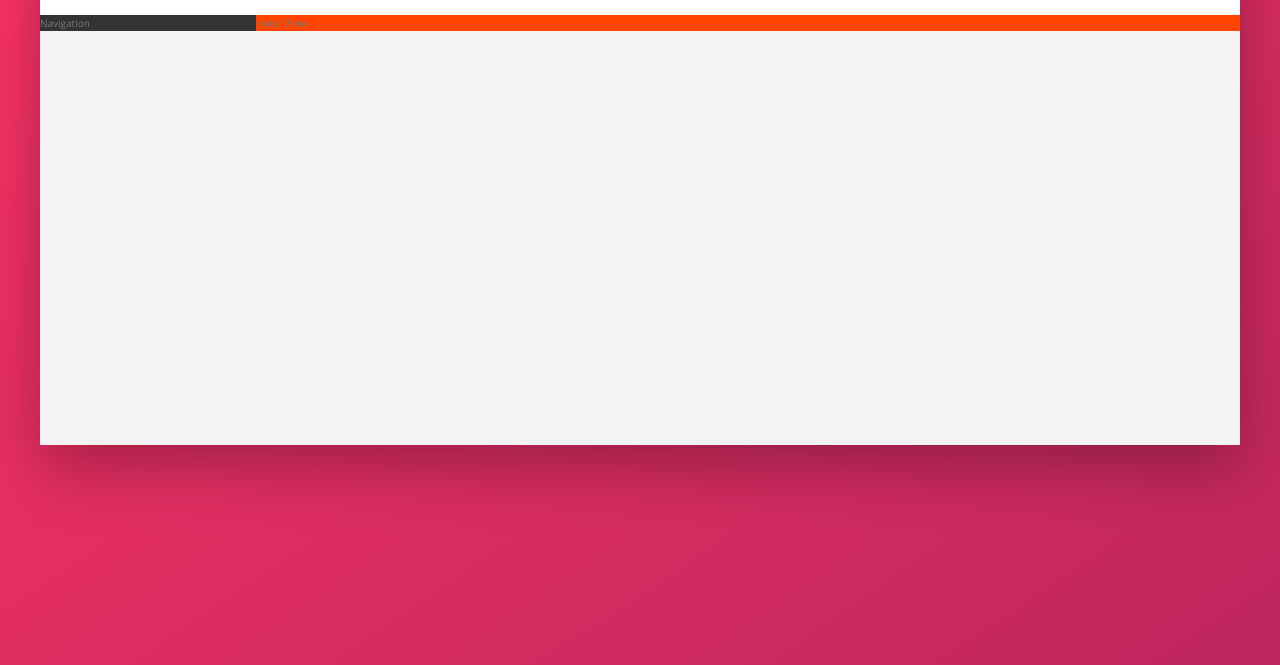
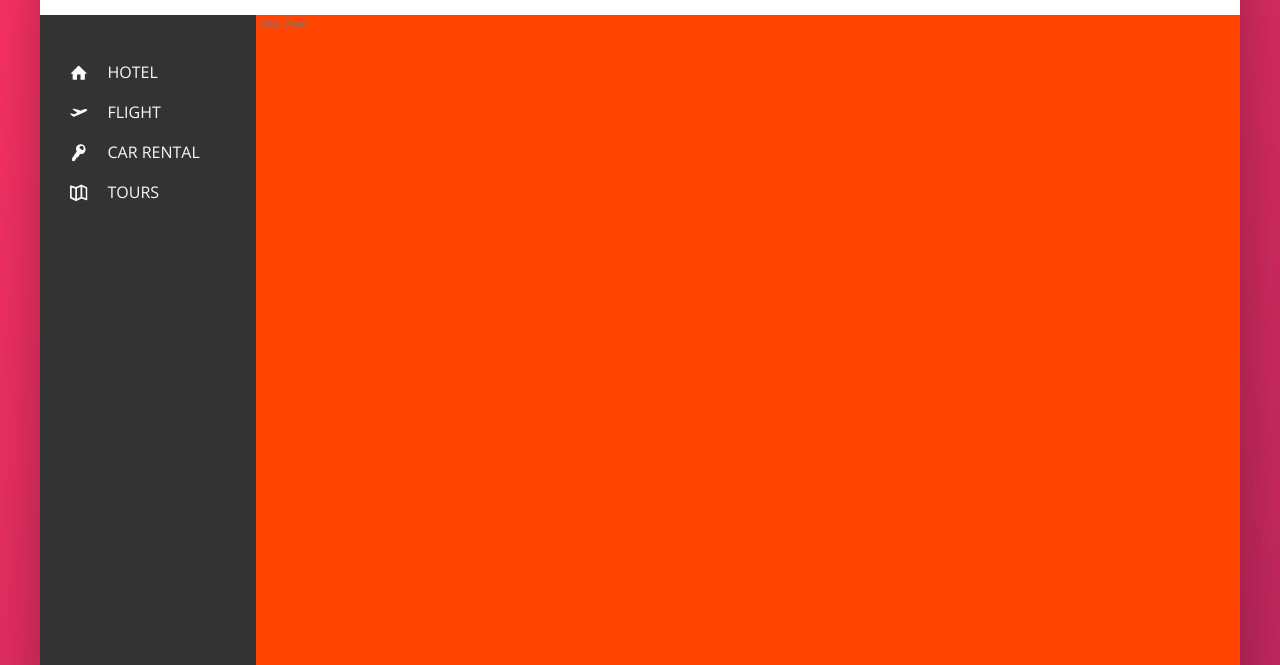
Before and after one commit to OlgaPrikhodko/trillo-flexbox-practice, a website: page index.html in a window 1280 px wide. Shown: the part 135-800 px from the top of the page. Drawn offline with nearby package versions, Linux system fonts and the light colour scheme.

Commit message:
:star: sidebar

```diff
--- a/index.html
+++ b/index.html
@@ -54,8 +54,50 @@
           </div>
         </nav>
       </header>
+
       <div class="content">
-        <nav class="sidebar">Navigation</nav>
+        <nav class="sidebar">
+          <ul class="side-nav">
+            <li class="side-nav__item">
+              <a href="#" class="side-nav__link">
+                <svg class="side-nav__icon">
+                  <use href="img/sprite.svg#icon-home"></use>
+                </svg>
+                <span>Hotel</span>
+              </a>
+            </li>
+
+            <li class="side-nav__item">
+              <a href="#" class="side-nav__link">
+                <svg class="side-nav__icon">
+                  <use href="img/sprite.svg#icon-aircraft-take-off"></use>
+                </svg>
+                <span>Flight</span>
+              </a>
+            </li>
+
+            <li class="side-nav__item">
+              <a href="#" class="side-nav__link">
+                <svg class="side-nav__icon">
+                  <use href="img/sprite.svg#icon-key"></use>
+                </svg>
+                <span>Car rental</span>
+              </a>
+            </li>
+
+            <li class="side-nav__item">
+              <a href="#" class="side-nav__link">
+                <svg class="side-nav__icon">
+                  <use href="img/sprite.svg#icon-map"></use>
+                </svg>
+                <span>Tours</span>
+              </a>
+            </li>
+          </ul>
+
+          <div class="legal">&copy; 2024 by trillo. All rights reserved.</div>
+        </nav>
+
         <main class="hotel-view">Hotel View</main>
       </div>
     </div>
--- a/sass/_components.scss
+++ b/sass/_components.scss
@@ -110,3 +110,48 @@
     margin-right: 1rem;
   }
 }
+
+///////////////////////////////////////////
+/// SIDE NAVIGATION
+
+.side-nav {
+  font-size: 1.6rem;
+  list-style: none;
+
+  &__item {
+    height: 4rem;
+    padding: 1rem;
+    transition: all 0.3s;
+
+    &:hover {
+      background-color: var(--color-primary-light);
+    }
+  }
+
+  &__link,
+  &:visited {
+    color: var(--color-grey-light-1);
+    text-decoration: none;
+    text-transform: uppercase;
+    display: block;
+    padding: 1.5rem 2rem;
+    display: flex;
+    align-items: center;
+  }
+
+  &__icon {
+    width: 1.75rem;
+    height: 1.75rem;
+    fill: currentColor;
+    margin-right: 2rem;
+  }
+}
+/////////////////////////
+/// LEGAL TEXT
+
+.legal {
+  font-size: 1.2rem;
+  color: var(--color-grey-light-4);
+  text-align: center;
+  padding: 2.5rem;
+}
--- a/sass/_layout.scss
+++ b/sass/_layout.scss
@@ -26,10 +26,16 @@
   background-color: var(--color-grey-dark-1);
 
   flex: 0 0 18%; //grow shrink width
+
+  display: flex;
+  flex-direction: column;
+  justify-content: space-between;
+  padding-top: 2rem;
 }
 
 .hotel-view {
   background-color: #fff;
   background-color: orangered;
   flex: 1;
+  height: 80rem;
 }
```
Also changed, not shown: css/style.css.
